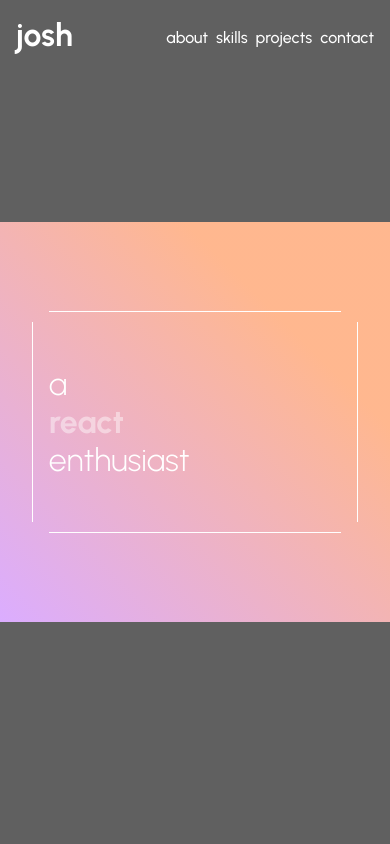
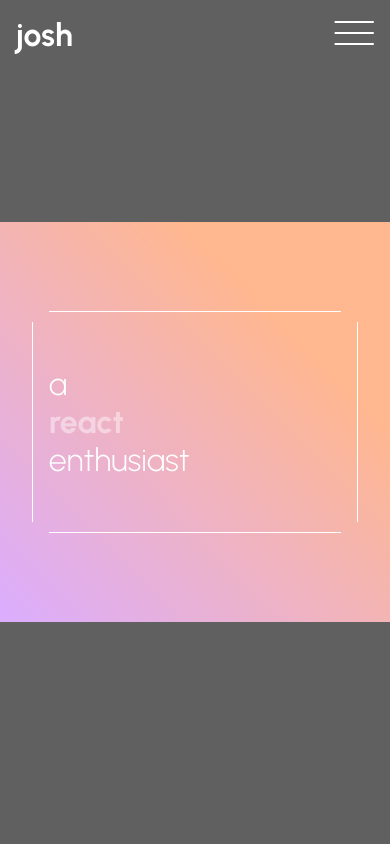
Before and after one commit to joshkotrous/personal-website-v2, a React (Create React App) app: page / in a window 390 px wide. Shown: the top 844 px of the page. Built offline with nearby package versions, Linux system fonts and the light colour scheme.

Commit message:
updated is mobile initia:

```diff
--- a/src/components/sections/Navigation.jsx
+++ b/src/components/sections/Navigation.jsx
@@ -35,7 +35,7 @@ const Navigation = (props) => {
     }
   };
   const [width, setWidth] = useState(window.innerWidth);
-  const [isMobile, setIsMobile] = useState();
+  const [isMobile, setIsMobile] = useState(width <= 768);
 
   const handleWindowResize = () => {
     setWidth(window.innerWidth);
```
